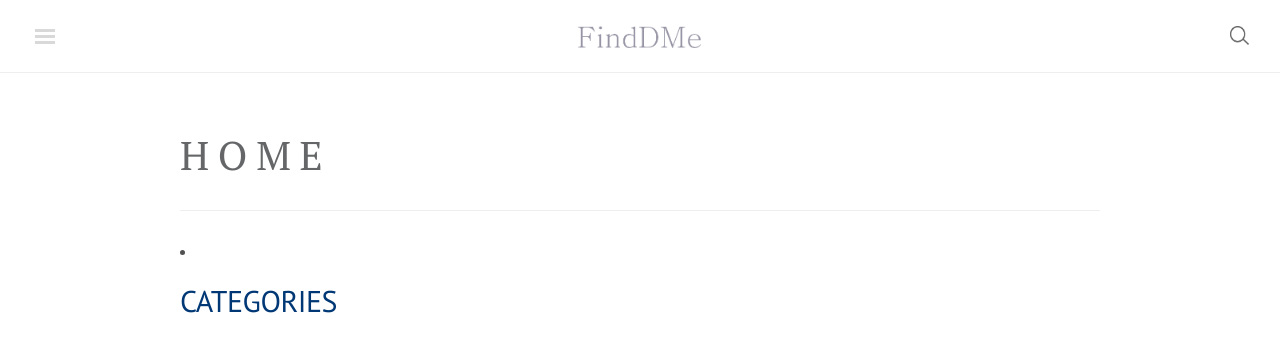
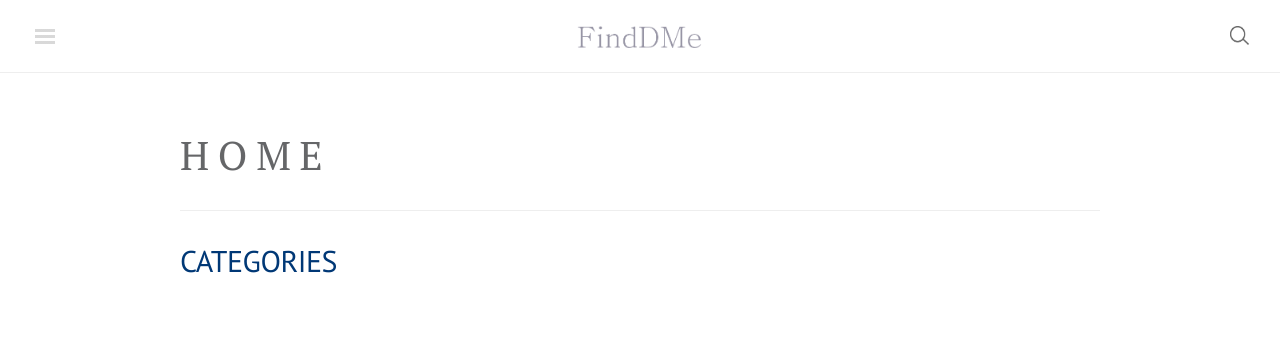
Before and after one commit to finddme/finddme.github.io, a Jekyll site: the page built from blog/home.html, in a window 1280 px wide. Shown: the top 352 px of the page. Built offline with Jekyll 4.4.1, drawn with Linux system fonts in a browser that asks for light colours; nearby versions of some CDN libraries; comment, search, counter and statistics services are not loaded.

Commit message:
Update home.html

```diff
--- a/blog/home.html
+++ b/blog/home.html
@@ -12,6 +12,7 @@
   <hr/>
   <div class="tags-expo-section">
     {% for tag in site.home %}
+    <li style="margin-bottom: -0.7rem;">
       <h2 id="{{ tag[0] | slugify }}">{{ tag[0] }}</h2>
   <!--     <a href="#{{ tag[0] | slugify }}" class="tags-expo-section">{{ tag[0] }}</a> -->
       {% endfor %}
@@ -26,12 +27,12 @@
 
         <span class="{% if sub_len > 0 %}foldable{% endif %}"> -->
   <!--       <a class="post-title {% if page.url == nav[1][0] %}active{% endif %}" href="{{ url }}"> -->
-      <li style="margin-bottom: -0.7rem;">
   <!--         <h2 id="{% if page.url == nav[1][0] %}{% endif %}" href="{{ url }}">{{ nav[0] }}</h2> -->
           <h2><a class="tags-expo-section {% if page.url == nav[1][0] %}{% endif %}" href="{{ url }}">
               {{ nav[0] }}
           </a></h2>
+
+      {% endfor %}
     </li>
-    {% endfor %}
   </div>
 </div>
```
Lines whose indentation alone changed are shown as unchanged.
